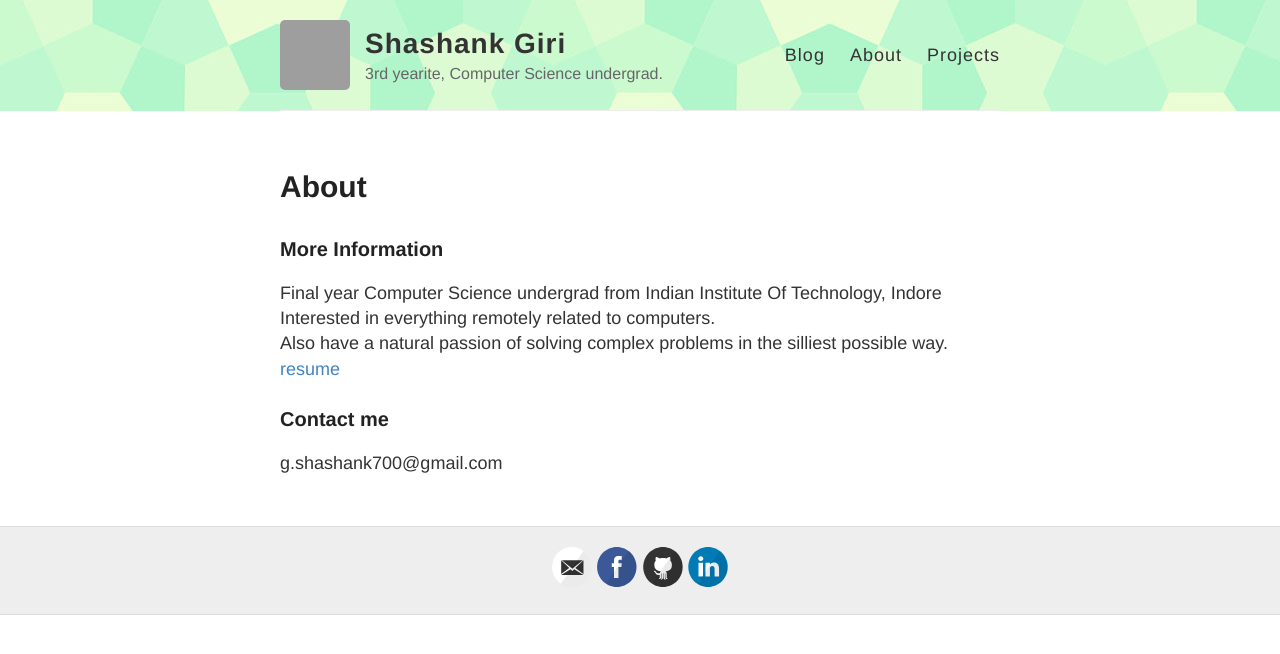
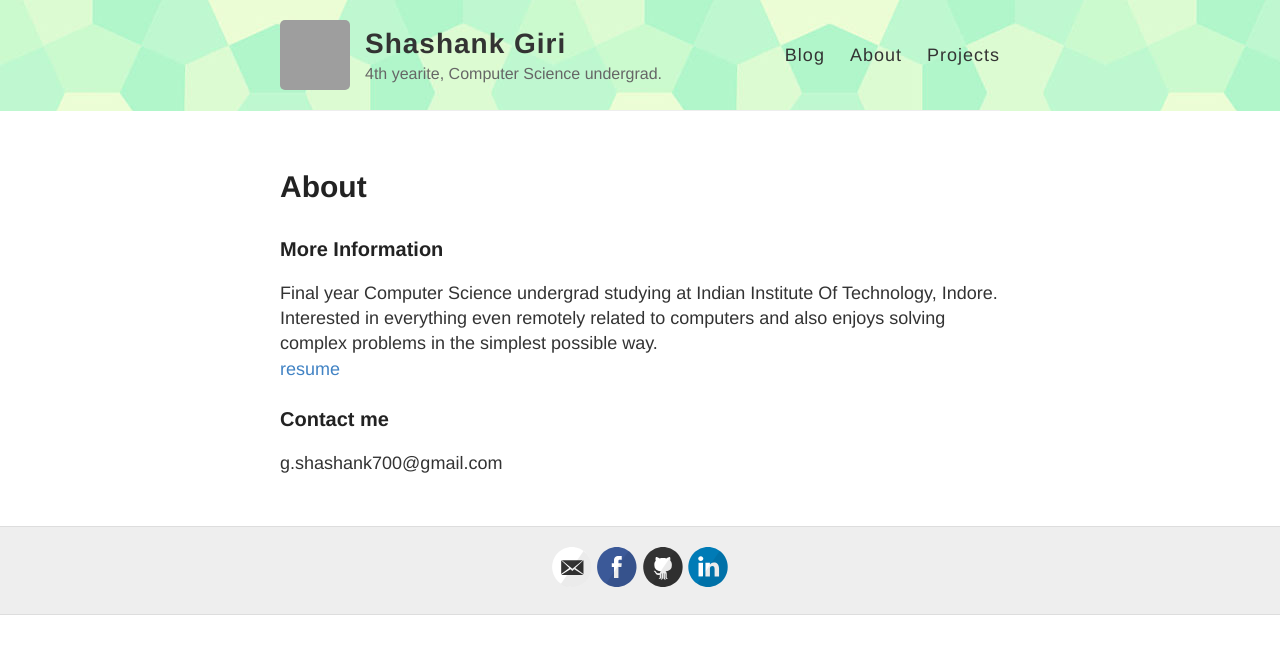
Before and after one commit to shashank98giri/shashank98giri.github.io, a Jekyll site: the page built from about.md, in a window 1280 px wide. Shown: the top 654 px of the page. Built offline with Jekyll 4.4.1, drawn with Linux system fonts in a browser that asks for light colours; grey boxes are pictures that could not be loaded.

Commit message:
changing about section and title

```diff
--- a/_config.yml
+++ b/_config.yml
@@ -4,7 +4,7 @@
 
 name: Shashank Giri
 
-description: 3rd yearite, Computer Science undergrad.
+description: 4th yearite, Computer Science undergrad.
 
 
 avatar: https://avatars0.githubusercontent.com/u/26007411?s=400&v=4
--- a/about.md
+++ b/about.md
@@ -6,10 +6,10 @@ permalink: /about/
 
 ### More Information
 
-Final year Computer Science undergrad from Indian Institute Of Technology, Indore <br>
-Interested in everything remotely related to computers.
-<br>Also have a natural passion of solving complex problems in the silliest possible way.
-[resume]({{site.baseurl}}/docs/shashank_resume.pdf)
+Final year Computer Science undergrad studying at Indian Institute Of Technology, Indore. <br>
+Interested in everything even remotely related to computers and also enjoys solving complex problems in the simplest possible way.
+<br>
+[resume]({{site.baseurl}}/docs/resume.pdf)
 
 ### Contact me
 
```
Also changed, not shown: 1 other file.
